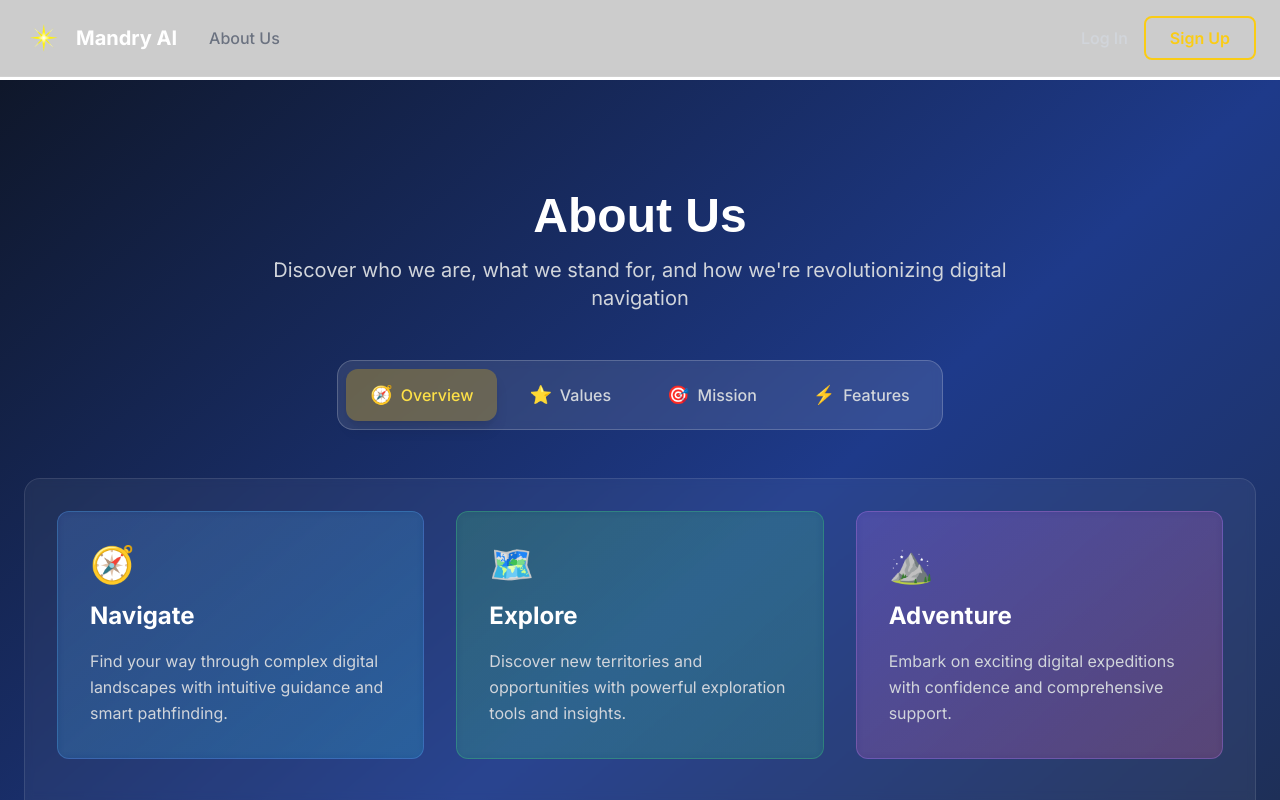
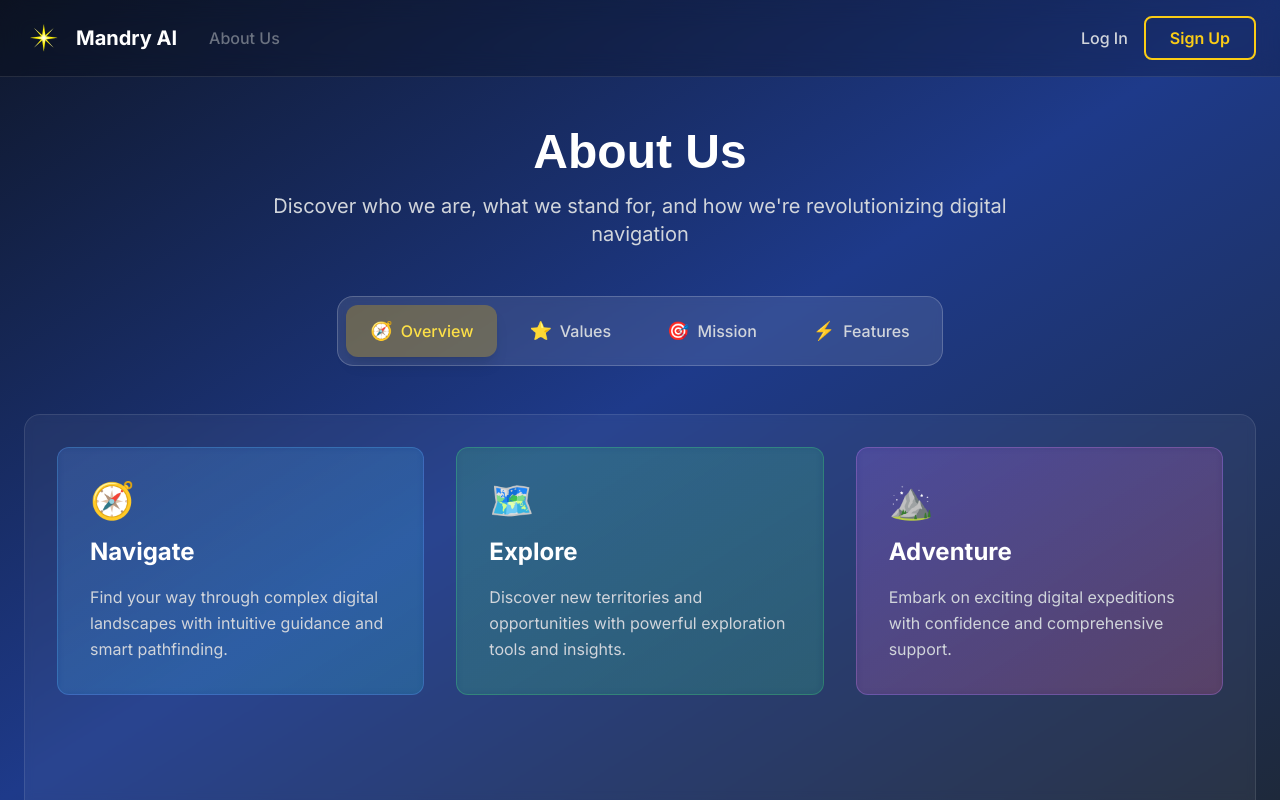
Before and after one commit to JPD18/Mandry-ai, a Next.js app in the folder frontend/: page /about in a window 1280 px wide. Built offline with nearby package versions, Linux system fonts and the light colour scheme; a web font is replaced by a local one.

Commit message:
Welcome page edits

```diff
--- a/frontend/src/app/globals.css
+++ b/frontend/src/app/globals.css
@@ -4,25 +4,25 @@
 
 @layer base {
   :root {
-    --background: 0 0% 100%;
-    --foreground: 222.2 84% 4.9%;
-    --card: 0 0% 100%;
-    --card-foreground: 222.2 84% 4.9%;
-    --popover: 0 0% 100%;
-    --popover-foreground: 222.2 84% 4.9%;
-    --primary: 221.2 83.2% 53.3%;
-    --primary-foreground: 210 40% 98%;
-    --secondary: 210 40% 96%;
-    --secondary-foreground: 222.2 84% 4.9%;
-    --muted: 210 40% 96%;
-    --muted-foreground: 215.4 16.3% 46.9%;
-    --accent: 210 40% 96%;
-    --accent-foreground: 222.2 84% 4.9%;
-    --destructive: 0 84.2% 60.2%;
+    --background: 222.2 84% 4.9%;
+    --foreground: 210 40% 98%;
+    --card: 222.2 84% 4.9%;
+    --card-foreground: 210 40% 98%;
+    --popover: 222.2 84% 4.9%;
+    --popover-foreground: 210 40% 98%;
+    --primary: 217.2 91.2% 59.8%;
+    --primary-foreground: 222.2 84% 4.9%;
+    --secondary: 217.2 32.6% 17.5%;
+    --secondary-foreground: 210 40% 98%;
+    --muted: 217.2 32.6% 17.5%;
+    --muted-foreground: 215 20.2% 65.1%;
+    --accent: 217.2 32.6% 17.5%;
+    --accent-foreground: 210 40% 98%;
+    --destructive: 0 62.8% 30.6%;
     --destructive-foreground: 210 40% 98%;
-    --border: 214.3 31.8% 91.4%;
-    --input: 214.3 31.8% 91.4%;
-    --ring: 221.2 83.2% 53.3%;
+    --border: 217.2 32.6% 17.5%;
+    --input: 217.2 32.6% 17.5%;
+    --ring: 224.3 76.3% 94.1%;
     --radius: 0.5rem;
   }
 
@@ -54,7 +54,7 @@
     @apply border-border;
   }
   body {
-    @apply bg-background text-foreground;
+    @apply bg-gradient-to-br from-slate-900 via-blue-900 to-slate-800 text-foreground;
   }
 
   /* Ensure full-screen layouts work properly */
--- a/frontend/src/app/layout.tsx
+++ b/frontend/src/app/layout.tsx
@@ -77,19 +77,31 @@ export default function RootLayout({
                   <nav className="flex items-center space-x-6 text-sm font-medium">
                     <Link
                       href="/dashboard"
-                      className="text-gray-300 hover:text-white transition-colors duration-200"
+                      className={`transition-colors duration-200 ${
+                        pathname === '/dashboard'
+                          ? "text-gray-500 cursor-default"
+                          : "text-gray-300 hover:text-white"
+                      }`}
                     >
                       Chat
                     </Link>
                     <Link
                       href="/upload"
-                      className="text-gray-300 hover:text-white transition-colors duration-200"
+                      className={`transition-colors duration-200 ${
+                        pathname === '/upload'
+                          ? "text-gray-500 cursor-default"
+                          : "text-gray-300 hover:text-white"
+                      }`}
                     >
                       Upload Documents
                     </Link>
                     <Link
                       href="/reminders"
-                      className="text-gray-300 hover:text-white transition-colors duration-200"
+                      className={`transition-colors duration-200 ${
+                        pathname === '/reminders'
+                          ? "text-gray-500 cursor-default"
+                          : "text-gray-300 hover:text-white"
+                      }`}
                     >
                       Schedule Appointment
                     </Link>
@@ -113,6 +125,8 @@ export default function RootLayout({
                   </>
                 ) : (
                   <>
+                    {pathname !== '/login' && pathname !== '/signup' ? (
+                      <>
                         <Link
                           href="/login"
                           className="text-gray-300 hover:text-white transition-colors duration-200 font-medium"
@@ -126,6 +140,17 @@ export default function RootLayout({
                           Sign Up
                         </Link>
                       </>
+                    ) : (
+                      <>
+                        <span className="text-gray-500 font-medium cursor-default">
+                          Log In
+                        </span>
+                        <span className="px-6 py-2 border-2 border-gray-600 text-gray-500 font-semibold rounded-lg cursor-default">
+                          Sign Up
+                        </span>
+                      </>
+                    )}
+                  </>
                 )}
               </div>
             </div>
--- a/frontend/src/app/page.tsx
+++ b/frontend/src/app/page.tsx
@@ -33,11 +33,9 @@ export default function HomePage() {
   }
 
   return (
-    <div className="fixed inset-0 bg-gradient-to-br from-slate-900 via-blue-900 to-slate-800 overflow-hidden">
-      <AnimatePresence mode="wait">
-        {isLoading ? <LoadingScreen key="loading" /> : <MainContent key="main" />}
-      </AnimatePresence>
-    </div>
+    <AnimatePresence mode="wait">
+      {isLoading ? <LoadingScreen key="loading" /> : <MainContent key="main" />}
+    </AnimatePresence>
   )
 
   function LoadingScreen() {
@@ -122,7 +120,6 @@ export default function HomePage() {
         initial={{ opacity: 0, scale: 0.95 }}
         animate={{ opacity: 1, scale: 1 }}
         transition={{ duration: 0.6 }}
-        className="fixed inset-0 bg-gradient-to-br from-slate-900 via-blue-900 to-slate-800 overflow-hidden"
       >
         {/* Font loading */}
         <style jsx global>{`
@@ -134,9 +131,7 @@ export default function HomePage() {
         `}</style>
 
         {/* Main Content */}
-        <div className="absolute inset-0 flex flex-col">
-          <HeroSection />
-        </div>
+        <HeroSection />
       </motion.div>
     )
   }
@@ -147,7 +142,7 @@ export default function HomePage() {
         initial={{ opacity: 0, y: 20 }}
         animate={{ opacity: 1, y: 0 }}
         transition={{ duration: 0.6 }}
-        className="flex-1 flex items-center justify-center px-6 py-32"
+        className="flex-1 flex items-center justify-center px-6 py-16 min-h-[calc(100vh-5rem)]"
       >
         <div className="max-w-6xl mx-auto">
           <div className="text-center mb-12">
--- a/frontend/src/components/about-us-page.tsx
+++ b/frontend/src/components/about-us-page.tsx
@@ -15,7 +15,7 @@ export default function AboutUsPage() {
   ]
 
   return (
-    <div className="min-h-screen bg-gradient-to-br from-slate-900 via-blue-900 to-slate-800">
+    <>
       {/* Font loading */}
       <style jsx global>{`
         @import url('https://fonts.googleapis.com/css2?family=Misto:wght@400;500;600;700&display=swap');
@@ -29,7 +29,7 @@ export default function AboutUsPage() {
         initial={{ opacity: 0, y: 20 }}
         animate={{ opacity: 1, y: 0 }}
         transition={{ duration: 0.6 }}
-        className="flex-1 px-6 py-32 pt-28"
+        className="flex-1 px-6 py-12"
       >
         <div className="max-w-7xl mx-auto">
           {/* About Us Header */}
@@ -97,7 +97,7 @@ export default function AboutUsPage() {
           </motion.div>
         </div>
       </motion.section>
-    </div>
+    </>
   )
 }
 
```
Lines whose indentation alone changed are shown as unchanged.
